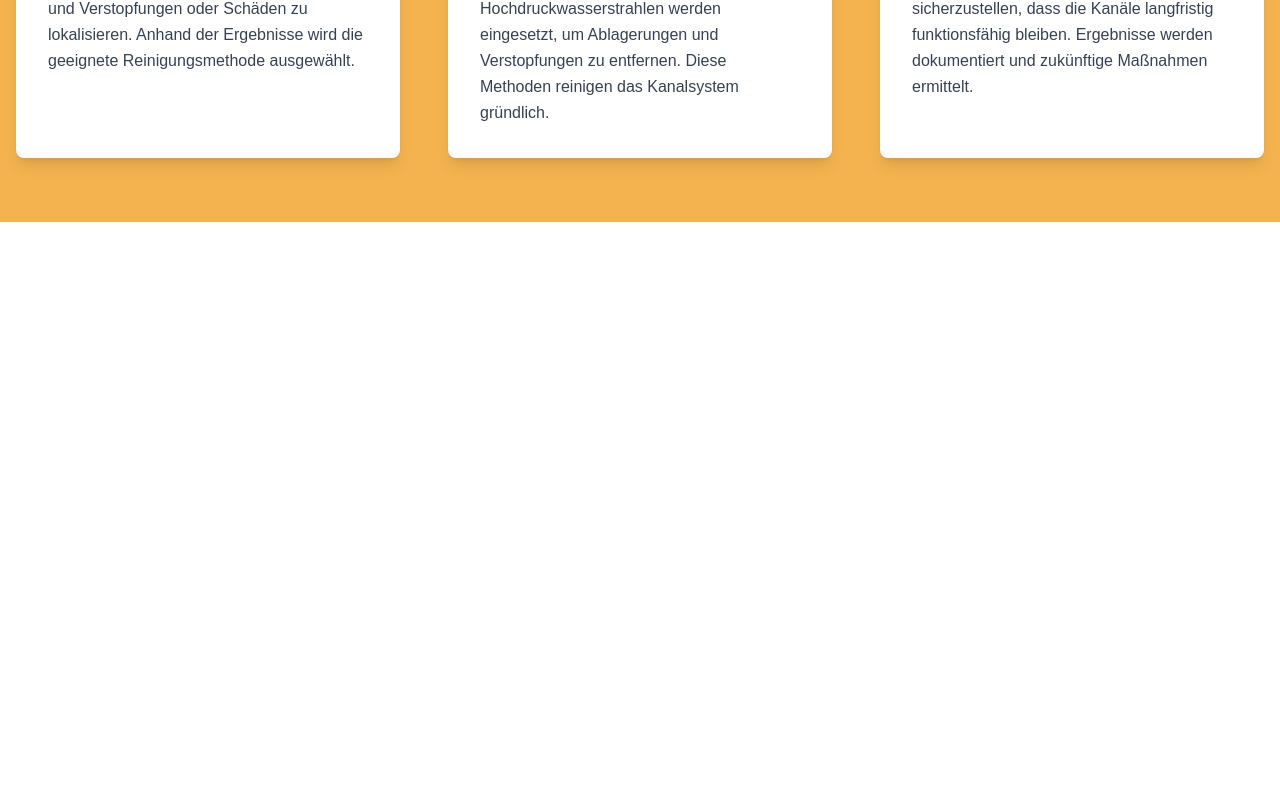
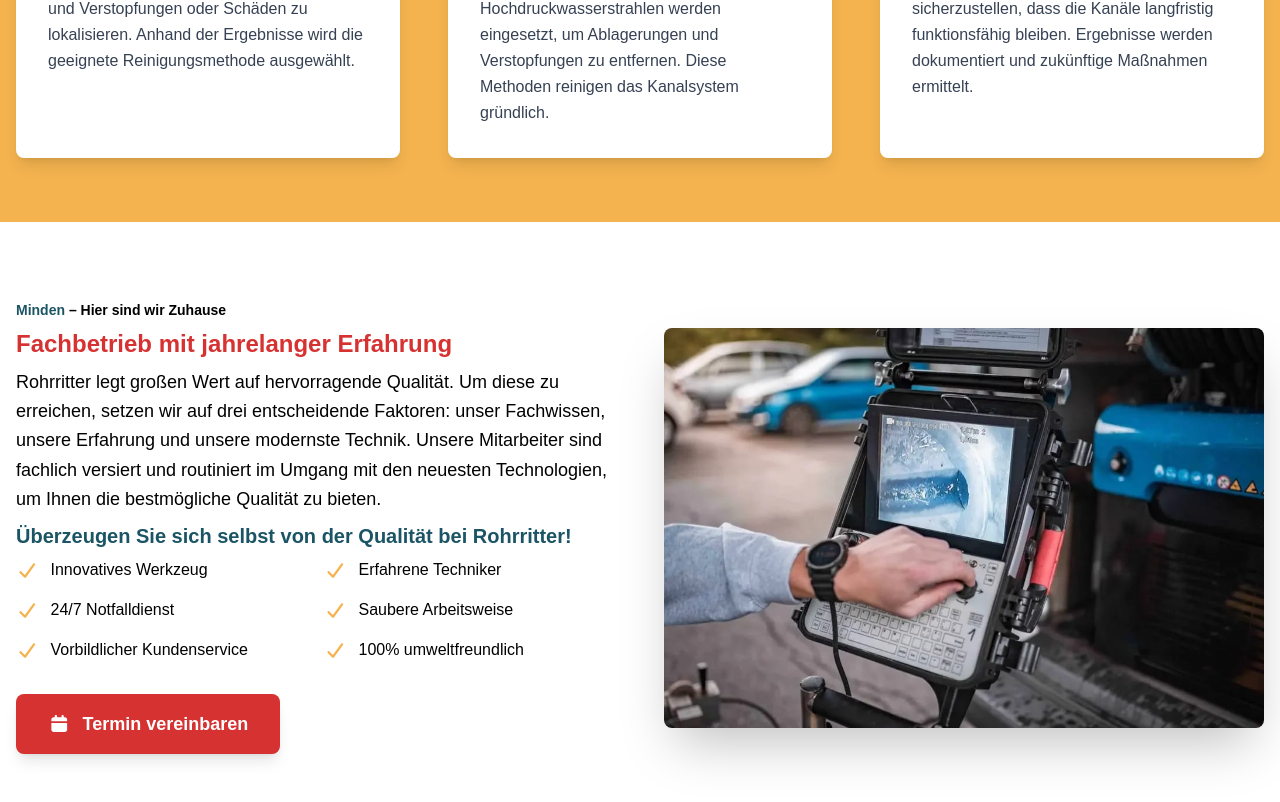
Before and after one commit to salma-halloul/PlombServices, a Next.js app: page / in a window 1280 px wide. Shown: the part 2052-2854 px from the top of the page. Before the commit the page ends 2274 px from the top, so only its background shows below. Built offline with nearby package versions, Linux system fonts and the light colour scheme.

Commit message:
add fourth section

```diff
--- a/src/app/page.tsx
+++ b/src/app/page.tsx
@@ -174,7 +174,7 @@ export default function Home() {
               langfristig sauberen Kanälen
             </h2>
             <p className="text-md lg:text-xl text-black font-semibold">
-              Kanalreinigung mit MeisterRohr in Berlin und Umgebung
+              Kanalreinigung mit Rohrritter in Minden und Umgebung
             </p>
           </div>
 
@@ -238,6 +238,95 @@ export default function Home() {
           </div>
         </div>
       </section>
+
+      {/* Section Minden avec image 3 */}
+      <section className="bg-white py-20">
+        <div className="container mx-auto px-4">
+          <div className="grid lg:grid-cols-2 gap-12 items-center">
+
+            {/* Colonne gauche - Texte */}
+            <div className="text-black space-y-2">
+              <h2 className="text-sm lg:text-md font-extrabold leading-tight">
+                <span style={{color: '#1b5565'}}>Minden</span> – Hier sind wir Zuhause
+              </h2>
+
+              <h3 className="text-lg lg:text-2xl font-bold" style={{color: '#d63231'}}>
+                Fachbetrieb mit jahrelanger Erfahrung
+              </h3>
+
+              <p className="lg:text-lg text-md leading-relaxed">
+                Rohrritter legt großen Wert auf hervorragende Qualität. Um diese zu erreichen,
+                setzen wir auf drei entscheidende Faktoren: unser Fachwissen, unsere Erfahrung
+                und unsere modernste Technik. Unsere Mitarbeiter sind fachlich versiert und
+                routiniert im Umgang mit den neuesten Technologien, um Ihnen die bestmögliche
+                Qualität zu bieten.
+              </p>
+
+              <p className="text-xl font-bold" style={{color: '#1b5565'}}>
+                Überzeugen Sie sich selbst von der Qualität bei Rohrritter!
+              </p>
+
+              {/* Liste des qualités */}
+              <div className="grid md:grid-cols-2 gap-4">
+                <div className="flex items-center space-x-3">
+                  <FontAwesomeIcon icon={faCheck} className="text-lg" style={{color: '#f4b34f'}} />
+                  <span className="font-medium">Innovatives Werkzeug</span>
+                </div>
+                <div className="flex items-center space-x-3">
+                  <FontAwesomeIcon icon={faCheck} className="text-lg" style={{color: '#f4b34f'}} />
+                  <span className="font-medium">Erfahrene Techniker</span>
+                </div>
+                <div className="flex items-center space-x-3">
+                  <FontAwesomeIcon icon={faCheck} className="text-lg" style={{color: '#f4b34f'}} />
+                  <span className="font-medium">24/7 Notfalldienst</span>
+                </div>
+                <div className="flex items-center space-x-3">
+                  <FontAwesomeIcon icon={faCheck} className="text-lg" style={{color: '#f4b34f'}} />
+                  <span className="font-medium">Saubere Arbeitsweise</span>
+                </div>
+                <div className="flex items-center space-x-3">
+                  <FontAwesomeIcon icon={faCheck} className="text-lg" style={{color: '#f4b34f'}} />
+                  <span className="font-medium">Vorbildlicher Kundenservice</span>
+                </div>
+                <div className="flex items-center space-x-3">
+                  <FontAwesomeIcon icon={faCheck} className="text-lg" style={{color: '#f4b34f'}} />
+                  <span className="font-medium">100% umweltfreundlich</span>
+                </div>
+              </div>
+
+              {/* Bouton rendez-vous */}
+              <div className="pt-6">
+                <button
+                  className="px-8 py-4 text-white font-bold text-lg rounded-lg shadow-lg hover:opacity-90 transition-opacity flex items-center gap-3"
+                  style={{backgroundColor: '#d63231'}}
+                >
+                  <FontAwesomeIcon icon={faCalendar} className="text-lg" />
+                  Termin vereinbaren
+                </button>
+              </div>
+            </div>
+
+            {/* Colonne droite - Image 3 */}
+            <div className="flex justify-center lg:justify-end">
+              <div className="relative">
+                <Image
+                  src="/image3.jpeg"
+                  alt="Rohrritter Minden Team"
+                  width={600}
+                  height={700}
+                  className="rounded-lg shadow-2xl object-cover"
+                />
+                {/* Effet de bordure */}
+                <div
+                  className="absolute -inset-4 rounded-lg opacity-20 -z-10"
+                  style={{backgroundColor: '#f4b34f'}}
+                ></div>
+              </div>
+            </div>
+
+          </div>
+        </div>
+      </section>
     </div>
   );
 }
```
Also changed, not shown: public/image3.jpeg (added).
